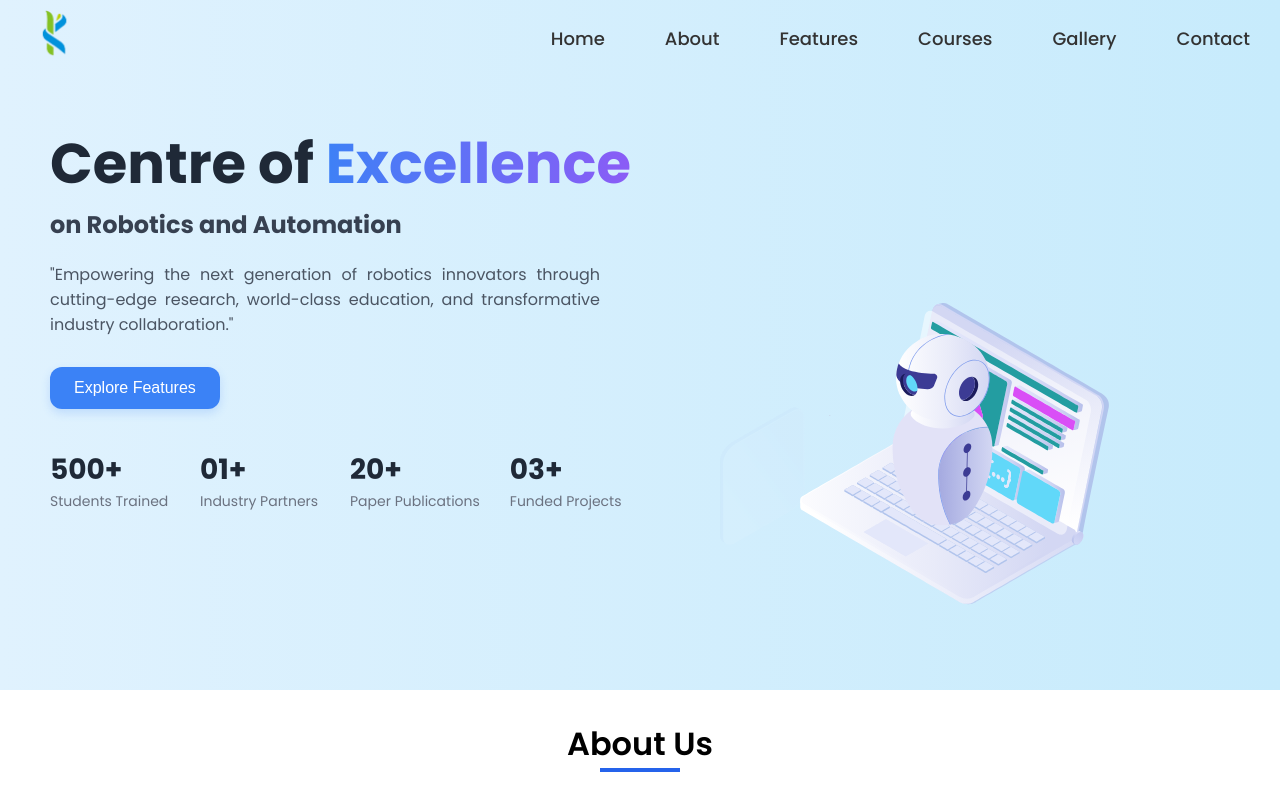
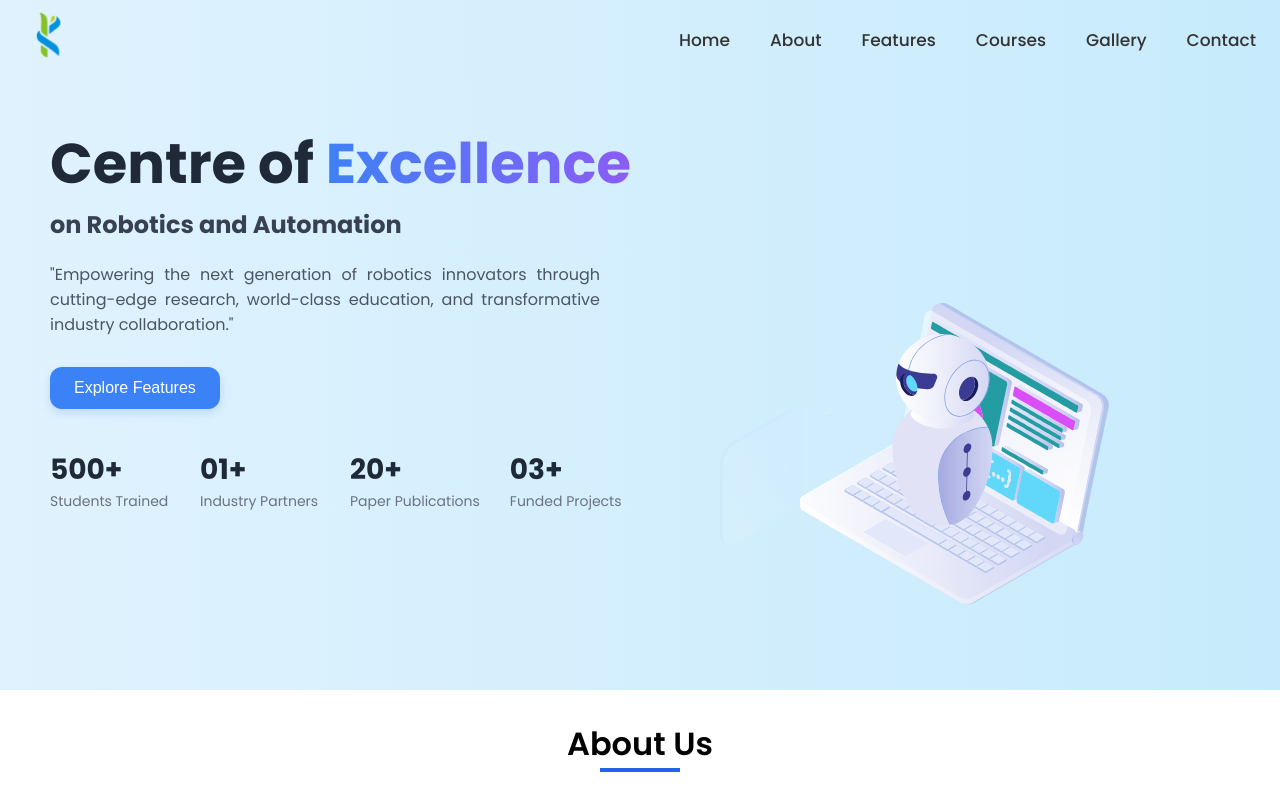
Before and after one commit to Kiruthick-07/COE---Portfolio, a React (Vite) app in the folder Coe - mts/: page / in a window 1280 px wide. Shown: the top 800 px of the page. Built offline with nearby package versions, Linux system fonts and the light colour scheme.

Commit message:
Fix : Navbar fixed

```diff
--- a/Coe - mts/src/Components/Navbar.css
+++ b/Coe - mts/src/Components/Navbar.css
@@ -1,8 +1,8 @@
 /* Reset */
 * {
-  box-sizing: border-box;
   margin: 0;
   padding: 0;
+  box-sizing: border-box;
 }
 
 body {
@@ -10,99 +10,109 @@ body {
 }
 
 .navbar-container {
+  position: fixed;
+  top: 0;
+  left: 0;
+  width: 100%;
+  background: linear-gradient(to right, #e0f2fe, rgb(199, 235, 252));
+  backdrop-filter: blur(12px);
+  WebkitBackdropFilter: blur(12px);
+  z-index: 1000;
+
+}
+
+.navbar-content {
   display: flex;
   justify-content: space-between;
   align-items: center;
-  padding: 0 30px;
-  background: linear-gradient(to right, #e0f2fe, rgb(199, 235, 252));
-  backdrop-filter: blur(12px);
-  position: fixed;
-  width: 100%;
-  top: 0;
-  left: 0;
-  z-index: 1000;
+  padding: 12px 24px;
 }
 
-.keclogo {
+.navbar-logo {
   height: 56px;
-  margin: 10px 0;
 }
 
-.nav-links {
-  list-style: none;
+/* Desktop Nav Links */
+.navbar-links-desktop {
   display: flex;
-  gap: 60px;
-  margin-left: 10px;
+  gap: 40px;
 }
 
-.linkstyle {
+.navbar-links-desktop a {
+  color: #333;
   text-decoration: none;
-  color: #333;
   font-weight: 500;
-  font-size: 18px;
-  display: flex;
-  transition: color 0.2s, transform 0.2s;
+  font-size: 17px;
   position: relative;
+  cursor: pointer;
 }
 
-.linkstyle:hover {
-  color: rgb(0, 191, 255);
-  transform: scale(1.08);
-}
-
-.linkstyle::after {
+.navbar-links-desktop a::after {
   content: '';
   position: absolute;
+  bottom: -4px;
   left: 0;
-  bottom: -3px;
+  height: 2px;
   width: 0;
-  height: 2px;
-  background: rgb(0, 191, 255);
+  background: #00bfff;
   transition: width 0.3s ease;
 }
 
-.linkstyle:hover::after {
+.navbar-links-desktop a:hover::after {
   width: 100%;
 }
 
-.menu-icon {
+/* Mobile Menu Toggle */
+.menu-toggle {
   display: none;
   cursor: pointer;
+  color: #111;
   z-index: 1100;
 }
 
-/* ✅ Mobile styles */
+/* Mobile Menu */
+.navbar-links-mobile {
+  display: none;
+}
+
 @media screen and (max-width: 768px) {
-  .nav-links {
+  .navbar-links-desktop {
+    display: none;
+  }
+
+  .menu-toggle {
+    display: block;
+  }
+
+  .navbar-links-mobile {
+    display: flex;
     flex-direction: column;
     position: fixed;
     top: 0;
     right: -100%;
     height: 100vh;
-    width: 60%;
+    width: 70%;
     background: linear-gradient(to right, #e0f2fe, rgb(199, 235, 252));
     padding-top: 100px;
-    padding-left: 0px;
+    padding-left: 20px;
+    gap: 20px;
     transition: right 0.3s ease-in-out;
+    z-index: 1001;
   }
 
-  .nav-links.active {
+  .navbar-links-mobile.open {
     right: 0;
   }
 
-  .linkstyle {
+  .navbar-links-mobile a {
     font-size: 18px;
-    padding: 15px 0;
+    text-decoration: none;
+    color: #111;
+    font-weight: 500;
+    cursor: pointer;
   }
 
-  .menu-icon {
-    display: block;
-  }
-
-  .navbar-container {
-    padding: 0 10px;
-    width: 100vw;
-    max-width: 100vw;
-    overflow-x: hidden;
+  .navbar-logo {
+    height: 48px;
   }
 }
--- a/Coe - mts/src/Components/Navbar.jsx
+++ b/Coe - mts/src/Components/Navbar.jsx
@@ -1,6 +1,6 @@
 import React, { useState } from 'react';
 import { FontAwesomeIcon } from '@fortawesome/react-fontawesome';
-import { faBars } from '@fortawesome/free-solid-svg-icons';
+import { faBars, faTimes } from '@fortawesome/free-solid-svg-icons';
 import './Navbar.css';
 
 const Navbar = () => {
@@ -11,69 +11,44 @@ const Navbar = () => {
     if (element) {
       element.scrollIntoView({ behavior: 'smooth' });
     }
-    setMenuOpen(false);
-  };
-
-  const navbar = {
-    display: 'flex',
-    justifyContent: 'space-between',
-    alignItems: 'center',
-    padding: '0 30px',
-    background: 'linear-gradient(to right, #e0f2fe, rgb(199, 235, 252))',
-    backdropFilter: 'blur(12px)',
-    WebkitBackdropFilter: 'blur(12px)',
-    position: 'fixed',
-    width: '100%',
-    boxSizing: 'border-box',
-    top: 0,
-    left: 0,
-    zIndex: 1000,
-  };
-
-  const keclogo = {
-    height: '56px',
-    margin: '10px 0',
-  };
-
-  const linkStyle = {
-    textDecoration: 'none',
-    display: 'flex',
-    color: '#333',
-    fontWeight: '500',
-    fontSize: '18px',
-    cursor: 'pointer',
-  };
-
-  const ullist = {
-    listStyle: 'none',
-    padding: 0,
-    margin: 0,
-    display: 'flex',
-    gap: '60px',
-    marginLeft: '10px',
+    setMenuOpen(false); // Close mobile menu after click
   };
 
   return (
-    <div style={navbar} className="navbar-container">
-      <img style={keclogo} src="/kec-logo-removebg-preview.png" alt="KEC Logo" />
-      <div className='ulcontainer'>
-        <ul className={`nav-links ${menuOpen ? 'active' : ''}`}>
-          <li><a onClick={() => scrollToSection('home')} style={linkStyle} className='linkstyle'>Home</a></li>
-          <li><a onClick={() => scrollToSection('about')} style={linkStyle} className='linkstyle'>About</a></li>
-          <li><a onClick={() => scrollToSection('features')} style={linkStyle} className='linkstyle'>Features</a></li>
-          <li><a onClick={() => scrollToSection('courses')} style={linkStyle} className='linkstyle'>Courses</a></li>
-          <li><a onClick={() => scrollToSection('gallery')} style={linkStyle} className='linkstyle'>Gallery</a></li>
-          <li><a onClick={() => scrollToSection('contact')} style={linkStyle} className='linkstyle'>Contact</a></li>
-        </ul>
+    <header className="navbar-container">
+      <div className="navbar-content">
+        <img
+          src="/kec-logo-removebg-preview.png"
+          alt="KEC Logo"
+          className="navbar-logo"
+        />
+
+        {/* Desktop Navigation */}
+        <nav className="navbar-links-desktop">
+          <a onClick={() => scrollToSection('home')}>Home</a>
+          <a onClick={() => scrollToSection('about')}>About</a>
+          <a onClick={() => scrollToSection('features')}>Features</a>
+          <a onClick={() => scrollToSection('courses')}>Courses</a>
+          <a onClick={() => scrollToSection('gallery')}>Gallery</a>
+          <a onClick={() => scrollToSection('contact')}>Contact</a>
+        </nav>
+
+        {/* Mobile Toggle Icon */}
+        <div className="menu-toggle" onClick={() => setMenuOpen(!menuOpen)}>
+          <FontAwesomeIcon icon={menuOpen ? faTimes : faBars} size="lg" />
+        </div>
       </div>
-      <div
-        className="menu-icon"
-        onClick={() => setMenuOpen(!menuOpen)}
-        style={{ marginRight:'20px' }}
-      >
-        <FontAwesomeIcon icon={faBars} />
+
+      {/* Mobile Menu */}
+      <div className={`navbar-links-mobile ${menuOpen ? 'open' : ''}`}>
+        <a onClick={() => scrollToSection('home')}>Home</a>
+        <a onClick={() => scrollToSection('about')}>About</a>
+        <a onClick={() => scrollToSection('features')}>Features</a>
+        <a onClick={() => scrollToSection('courses')}>Courses</a>
+        <a onClick={() => scrollToSection('gallery')}>Gallery</a>
+        <a onClick={() => scrollToSection('contact')}>Contact</a>
       </div>
-    </div>
+    </header>
   );
 };
 
```
